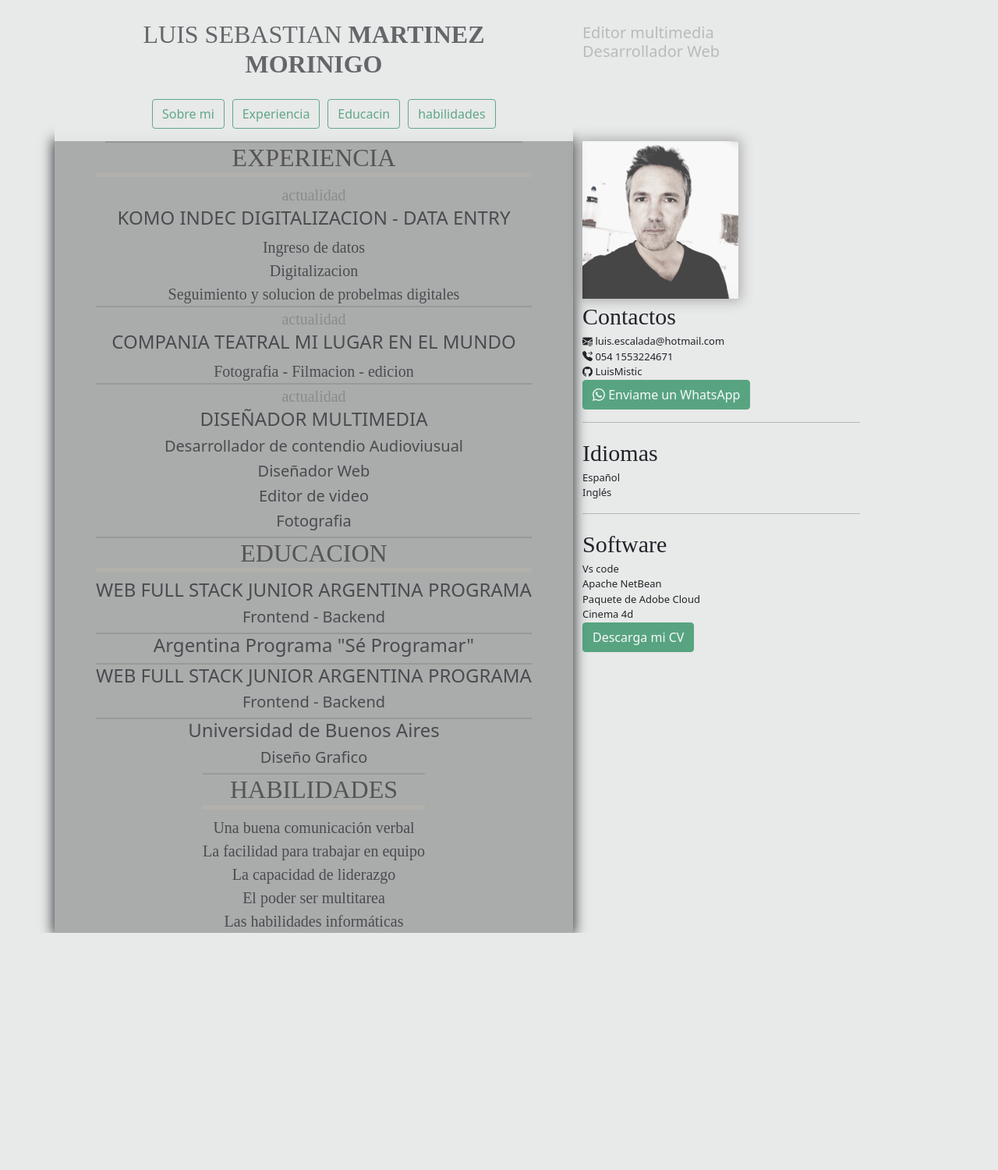
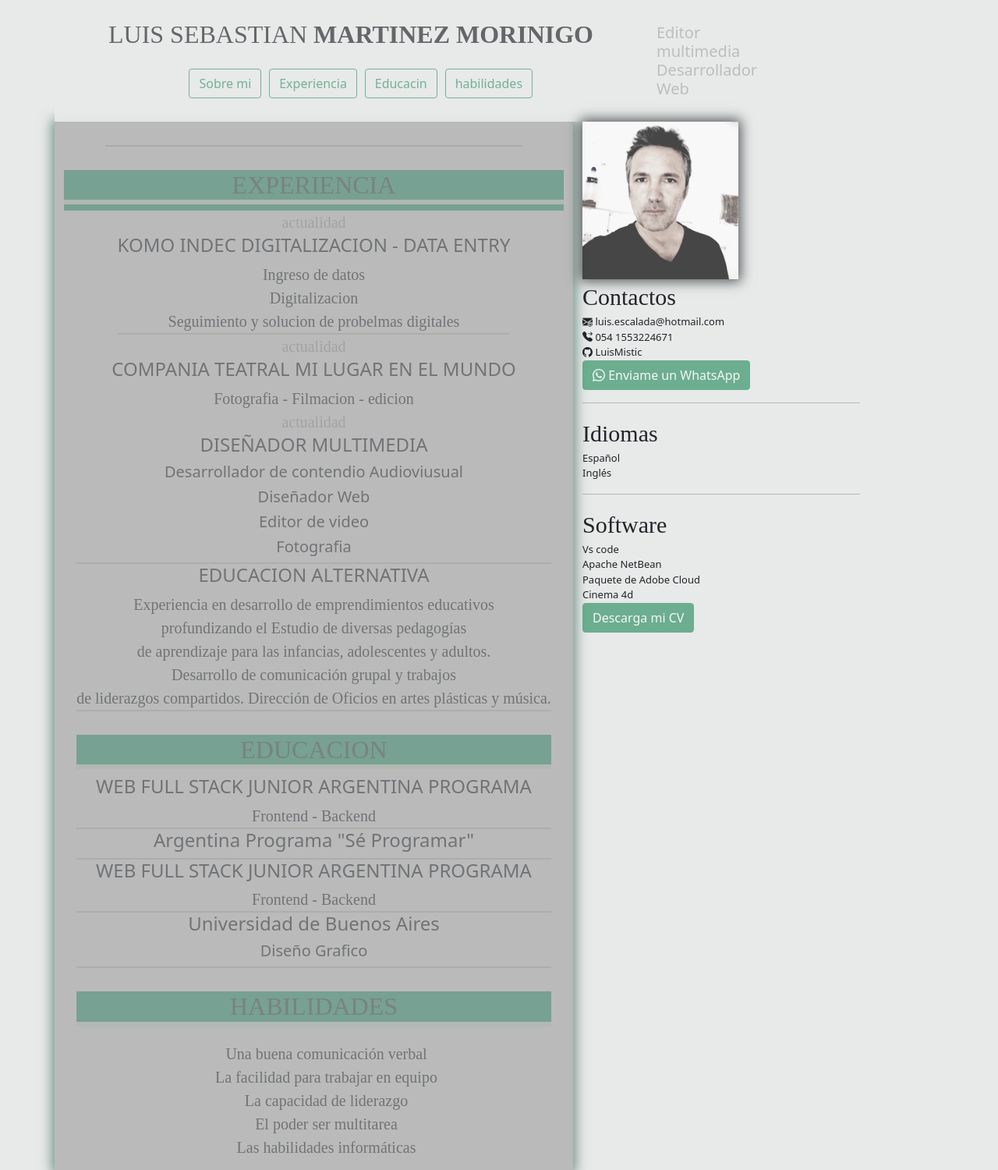
Before and after one commit to LuisMistic/frontendluism, a plain HTML site: page index.html in a window 1280 px wide. Shown: the whole page at 78% size. Before the commit the page ends 1196 px from the top, so only its background shows below. Drawn offline with nearby package versions, Linux system fonts and the light colour scheme.

Commit message:
botonera - col

```diff
--- a/estilos.css
+++ b/estilos.css
@@ -1,5 +1,6 @@
 :root {
   --color1: rgb(232, 233, 233);
+  background-color: rgb(232, 233, 233) ;
 }
 
 
@@ -14,10 +15,10 @@ ul.navegar li {
   padding-right: 0.5em;
 }
 
-#sobremi{
-  background-color: rgb(87, 178, 87);
- filter: brightness(10%) contrast(170%) grayscale(80%) hue-rotate(5deg)
-    invert(0%) opacity(70%) saturate(10%) sepia(0%);filter  : opacity(80%);
+#sobremi {
+  padding-top: 1.5em;
+  filter: brightness(10%) contrast(170%) grayscale(80%) hue-rotate(5deg) invert(0%) opacity(70%) saturate(10%) sepia(0%);
+  filter: opacity(80%);
 
 }
 
@@ -26,11 +27,10 @@ img {
   min-width: 200px;
   max-width: 600px;
   /* estos son filtros de brillo, contraste y escala de grises */
-  filter: brightness(90%) contrast(170%) grayscale(80%) hue-rotate(0deg)
-    invert(0%) opacity(70%) saturate(120%) sepia(0%);
+  filter: brightness(90%) contrast(170%) grayscale(80%) hue-rotate(0deg) invert(0%) opacity(70%) saturate(120%) sepia(0%);
   mix-blend-mode: multiply;
   background: #134d52;
-  box-shadow: 0 0 15px 3px #9b9b9b;
+  box-shadow: 0 0 15px 3px #134d52;
 }
 
 img::after {
@@ -40,39 +40,42 @@ img::after {
 .mov {
   font-family: roboto bold;
   margin: 25px;
-  filter:opacity(70%);
+  filter: opacity(70%);
   padding-bottom: 0px;
 }
+
 .mov1 {
 
   margin: 30px;
-  filter:opacity(20%)
-  contrast(170%);
+  filter: opacity(20%) contrast(170%);
   margin-left: 0px;
-  font-size:  20px;
+  font-size: 20px;
 
 }
 
-.btn{
-  filter:opacity(70%);
+.btn {
+  filter: opacity(60%);
+  margin-top: 0em;
+  font-size: 200px;
+
+
 }
 
 .card-naza {
   background-color: #9b9b9b;
-  box-shadow: 0 0 15px 3px;
+  box-shadow: 0 0 15px 3px #13523c;
   display: flex;
   justify-content: center;
   align-items: flex-start;
   text-align: center;
   flex-wrap: wrap;
-  filter:opacity(80%);
+  filter: opacity(60%);
 }
 
 h2 {
   font-family: roboto bold;
   border-bottom: solid 6.5px rgb(176, 167, 153);
-  filter: brightness(90%) contrast(170%) grayscale(80%) hue-rotate(10deg)
-    invert(8%) opacity(80%) saturate(120%) sepia(6%);
+  filter: brightness(90%) contrast(170%) grayscale(80%) hue-rotate(10deg) invert(8%) opacity(80%) saturate(120%) sepia(6%);
 }
 
 .datosDeContacto {
@@ -92,13 +95,22 @@ p {
 .subtitulo {
   background-color: green;
 }
-.c{
+
+/*barra navegacion*/
+.c {
 
   background-color: var(--color1) !important;
   text-align: center;
-  filter:opacity(95%);
+  filter: opacity(95%);
 }
 
+.b {
+ background-color: var(--color1) !important;
+  text-align: left;
+  filter: opacity(95%);
+  margin: 20xp;
+
+}
 
 ul {
   list-style: none;
@@ -109,32 +121,64 @@ li {
   list-style: none;
   font-size: 13px;
 }
-.actualidad{
-  filter: brightness(90%) contrast(170%) grayscale(80%) hue-rotate(10deg)
-    invert(8%) opacity(30%) saturate(120%) sepia(6%);
+
+.actualidad {
+  filter: brightness(90%) contrast(170%) grayscale(80%) hue-rotate(10deg) invert(8%) opacity(30%) saturate(120%) sepia(6%);
 
 }
-.limite{
- font-family: roboto bold;
+
+.limite {
+  font-family: roboto bold;
   border-bottom: solid 2.5px rgb(128, 128, 123);
-  filter: brightness(90%) contrast(170%) grayscale(80%) hue-rotate(10deg)
-    invert(8%) opacity(50%) saturate(120%) sepia(6%);
+  filter: brightness(90%) contrast(170%) grayscale(80%) hue-rotate(10deg) invert(8%) opacity(50%) saturate(120%) sepia(6%);
 
 }
 
 .mi {
-  filter: brightness(90%) contrast(170%) grayscale(80%) hue-rotate(10deg)
-    invert(8%) opacity(80%) saturate(120%) sepia(6%);
+  filter: brightness(90%) contrast(170%) grayscale(80%) hue-rotate(10deg) invert(8%) opacity(80%) saturate(120%) sepia(6%);
 }
 
 @keyframes fade-inout {
   0% {
     opacity: 0;
   }
+
   100% {
     opacity: 100;
   }
 }
+
 .fade-in-fade-out {
   animation: fade-inout 5s;
 }
+
+/*secciones */
+
+.habilidad {
+  background: #106648;
+  filter: opacity(80%);
+  margin-top: 30px;
+  margin-bottom: 20px;
+  padding-left: 0 !important;
+  padding-right: 0 !important;
+  width: 100% !important;
+}
+
+.edu {
+  background: #106648;
+  filter: opacity(80%);
+  margin-top: 30px;
+  padding-left: 0 !important;
+  padding-right: 0 !important;
+  width: 100% !important;
+
+}
+
+.exp {
+  background: #106648;
+  filter: opacity(80%);
+  margin-top: 30px;
+  padding-left: 0 !important;
+  padding-right: 0 !important;
+  width: 100% !important;
+}
--- a/function.js
+++ b/function.js
@@ -5,3 +5,10 @@ document.getElementById('boton').onclick = function() {
 
     document.getElementById("sobremi").innerHTML = " Me considero una persona flexible, con alta capacidad de  adaptabilidad y aprendizaje. Actualmente me encuentro trabajando en KOMO en la digitalizacion y el ingreso de datos como tambien desarrlloando contenido audiovisual en la compania de Teatro, MLM (Mi lugar en el Mundo) ";
 }
+
+
+document.getElementById('boton_color').addEventListener('click', function () {
+
+    document.body.style.backgroundColor = '#719C46';
+
+});
--- a/index.html
+++ b/index.html
@@ -21,7 +21,7 @@
     <!-- HEADER -->
     <header class="row sticky-top">
 
-      <div class="col-7 c">
+      <div class="col-8 c">
         <div class="sticky-top">
           <h1 class="mov animate__bounceIn">
             LUIS SEBASTIAN <strong>MARTINEZ MORINIGO</strong>
@@ -53,7 +53,9 @@
 
       </div>
 
-      <div class="col-4 b">
+      <div class="col-1 b">
+
+
         <h4 class="mov1">Editor multimedia<br>Desarrollador Web</h4></i>
 
       </div>
@@ -81,9 +83,9 @@
         </div>
         <!-- seccion 2 experiencias -->
         <div id="experiencia"></div>
-        <div>
+        <div class="exp" >
           <h2>EXPERIENCIA</h2>
-
+        </div>
           <div>
             <p class="actualidad">actualidad</p>
             <h4 class="titulo">KOMO INDEC DIGITALIZACION - DATA ENTRY</h4>
@@ -126,30 +128,49 @@
             <li>
               <h5>Fotografia</h5>
             </li>
+
+          <div class="limite"></div>
+
+        <div>
+              <h4>EDUCACION ALTERNATIVA</h4>
+
+
+
+              <p>Experiencia en desarrollo de emprendimientos educativos<br> profundizando el
+              Estudio de diversas pedagogías <br> de aprendizaje para las infancias, adolescentes y adultos.
+              <br>Desarrollo de comunicación grupal y trabajos <br>de liderazgos compartidos.
+              Dirección de Oficios en artes plásticas y música.</p>
+</h5>
+
           </div>
+          <div class="limite"></div>
           <div id="educación"></div>
-          <div class="limite"></div>
-          <div>
-            <h2>EDUCACION</h2>
+
+
+
+             <div class="edu">
+            <h2 class="hab animate__bounceIn">EDUCACION</h2>
+            </div>
             <h4>WEB FULL STACK JUNIOR ARGENTINA PROGRAMA</h4>
-            <h5>Frontend - Backend</h5>
+            <p>Frontend - Backend</p>
             <div class="limite"></div>
             <h4>Argentina Programa "Sé Programar"</h4>
             <div class="limite"></div>
             <h4>WEB FULL STACK JUNIOR ARGENTINA PROGRAMA</h4>
-            <h5>Frontend - Backend</h5>
+            <p>Frontend - Backend</p>
             <div class="limite"></div>
             <h4>Universidad de Buenos Aires</h4>
             <h5>Diseño Grafico</h5>
-          </div>
-        </div>
+
         <div class="limite"></div>
-        <div>
-          <div class="limite"></div>
+
+
 
           <div id="habilidades"></div>
-          <h2>HABILIDADES</h2>
-
+          <div class="habilidad">
+          <h2 class="hab animate__bounceIn">HABILIDADES</h2>
+           </div>
+           <ul>
           <li>
             <p>Una buena comunicación verbal</p>
           </li>
@@ -165,7 +186,7 @@
           <li>
             <p>Las habilidades informáticas</p>
           </li>
-
+        </ul>
 
 
 
```
